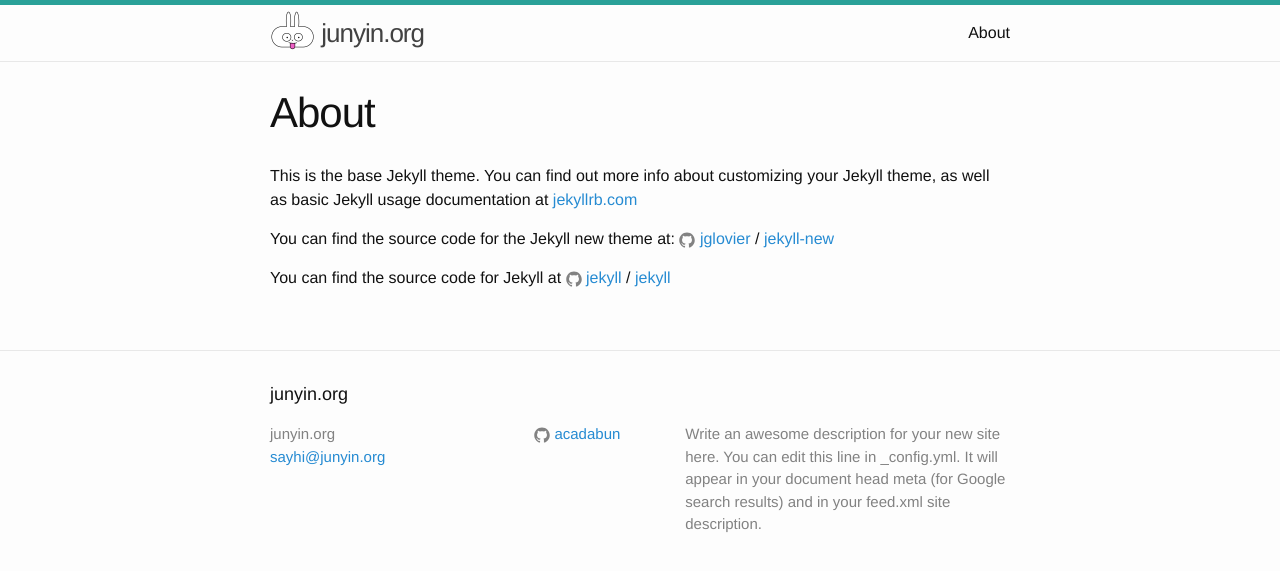
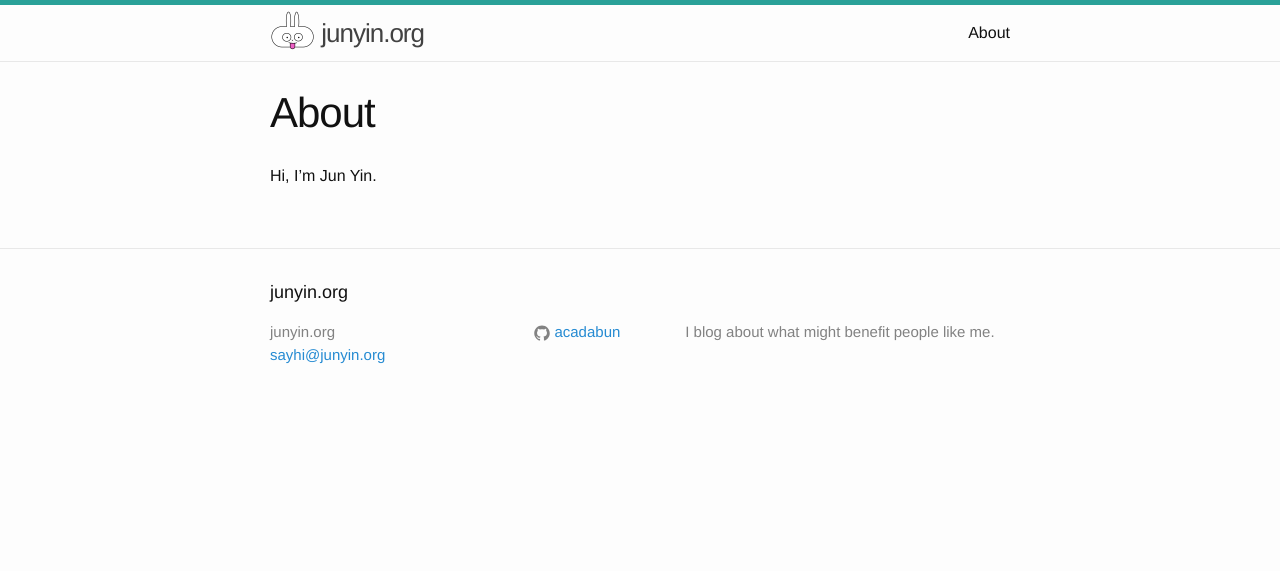
Before and after one commit to acadebun/acadebun.github.io, a Jekyll site: the page built from about.md, in a window 1280 px wide. Shown: the top 571 px of the page. Built offline with Jekyll 4.4.1, drawn with Linux system fonts in a browser that asks for light colours.

Commit message:
change font

```diff
--- a/_config.yml
+++ b/_config.yml
@@ -9,9 +9,7 @@
 title: junyin.org
 email: sayhi@junyin.org
 description: > # this means to ignore newlines until "baseurl:"
-  Write an awesome description for your new site here. You can edit this
-  line in _config.yml. It will appear in your document head meta (for
-  Google search results) and in your feed.xml site description.
+  I blog about what might benefit people like me.
 baseurl: "" # the subpath of your site, e.g. /blog
 url: "http://junyin.org" # the base hostname & protocol for your site
 # twitter_username: jekyllrb
--- /dev/null
+++ b/_includes/typekit.html
@@ -0,0 +1,10 @@
+<script>
+  (function(d) {
+    var config = {
+      kitId: 'uml8pnc',
+      scriptTimeout: 3000,
+      async: true
+    },
+    h=d.documentElement,t=setTimeout(function(){h.className=h.className.replace(/\bwf-loading\b/g,"")+" wf-inactive";},config.scriptTimeout),tk=d.createElement("script"),f=false,s=d.getElementsByTagName("script")[0],a;h.className+=" wf-loading";tk.src='https://use.typekit.net/'+config.kitId+'.js';tk.async=true;tk.onload=tk.onreadystatechange=function(){a=this.readyState;if(f||a&&a!="complete"&&a!="loaded")return;f=true;clearTimeout(t);try{Typekit.load(config)}catch(e){}};s.parentNode.insertBefore(tk,s)
+  })(document);
+</script>
--- a/_layouts/default.html
+++ b/_layouts/default.html
@@ -2,6 +2,7 @@
 <html>
 
   {% include head.html %}
+  {% include typekit.html %}
 
   <body>
 
--- a/_sass/_base.scss
+++ b/_sass/_base.scss
@@ -130,6 +130,7 @@
  */
 pre,
 code {
+    font-family: $code-font-family;
     font-size: 15px;
     border: 1px solid $grey-color-light;
     border-radius: 3px;
--- a/about.md
+++ b/about.md
@@ -4,12 +4,4 @@
 permalink: /about/
 ---
 
-This is the base Jekyll theme. You can find out more info about customizing your Jekyll theme, as well as basic Jekyll usage documentation at [jekyllrb.com](http://jekyllrb.com/)
-
-You can find the source code for the Jekyll new theme at:
-{% include icon-github.html username="jglovier" %} /
-[jekyll-new](https://github.com/jglovier/jekyll-new)
-
-You can find the source code for Jekyll at
-{% include icon-github.html username="jekyll" %} /
-[jekyll](https://github.com/jekyll/jekyll)
+Hi, I'm Jun Yin.
--- a/css/main.scss
+++ b/css/main.scss
@@ -6,7 +6,8 @@
 
 
 // Our variables
-$base-font-family: "Helvetica Neue", Helvetica, Arial, sans-serif;
+$base-font-family: "proxima-nova", "proxima nova", "Helvetica Neue", Helvetica, Arial, sans-serif;
+$code-font-family: "hack", monospace;
 $base-font-size:   16px;
 $base-font-weight: 400;
 $small-font-size:  $base-font-size * 0.875;
--- a/index.html
+++ b/index.html
@@ -4,7 +4,7 @@
 
 <div class="home">
 
-  <h1 class="page-heading">Posts</h1>
+  <!-- <h1 class="page-heading">Posts</h1> -->
 
   <ul class="post-list">
     {% for post in site.posts %}
@@ -12,12 +12,12 @@
         <span class="post-meta">{{ post.date | date: "%b %-d, %Y" }}</span>
 
         <h2>
-          <a class="post-link" href="{{ post.url | prepend: site.baseurl }}">{{ post.title }}</a>
+          <a class="post-link" href="{{ post.url | prepend: site.baseurl }}">🍊 {{ post.title }}</a>
         </h2>
       </li>
     {% endfor %}
   </ul>
 
-  <p class="rss-subscribe">subscribe <a href="{{ "/feed.xml" | prepend: site.baseurl }}">via RSS</a></p>
+  <p class="rss-subscribe">subscribe to my blog posts <a href="{{ "/feed.xml" | prepend: site.baseurl }}">via RSS</a></p>
 
 </div>
```
